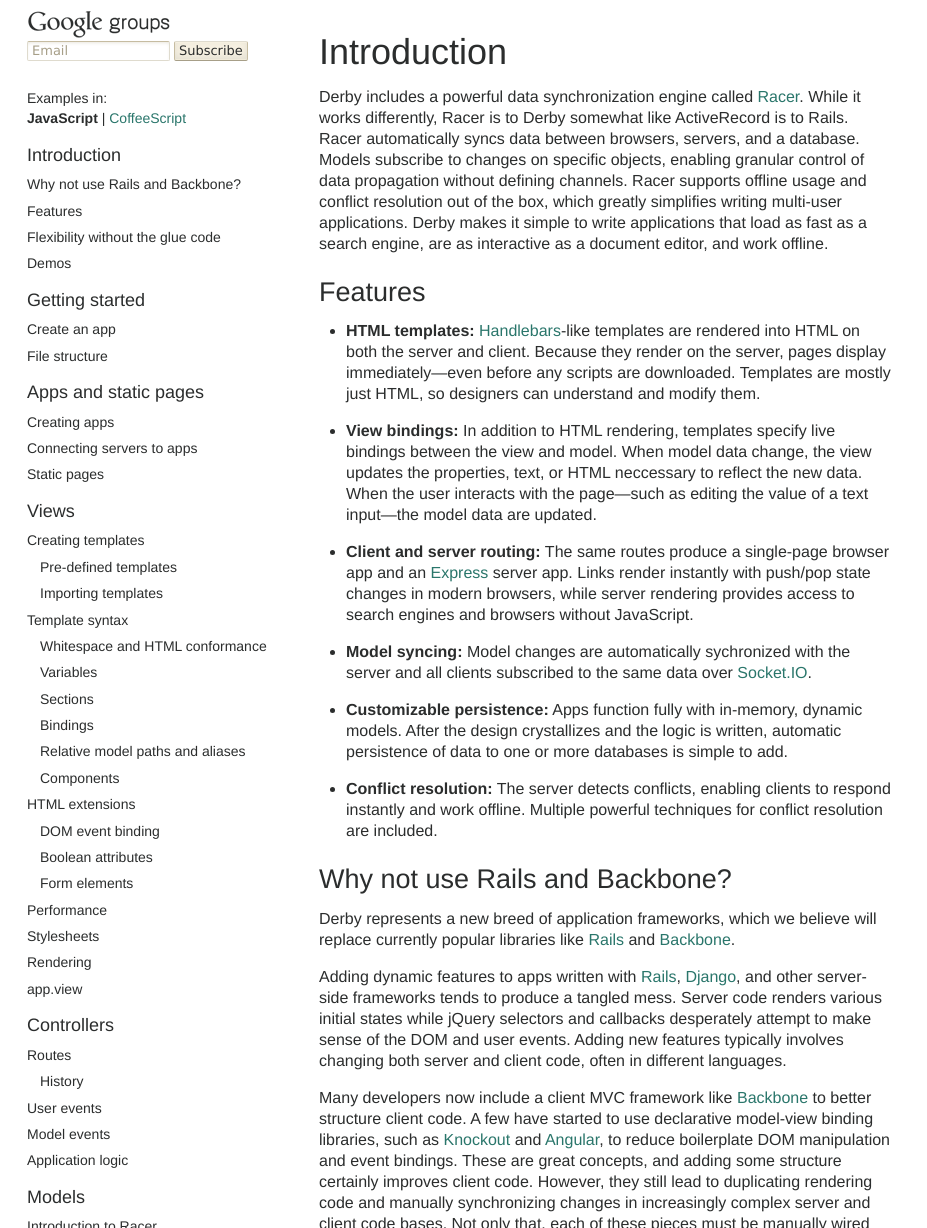
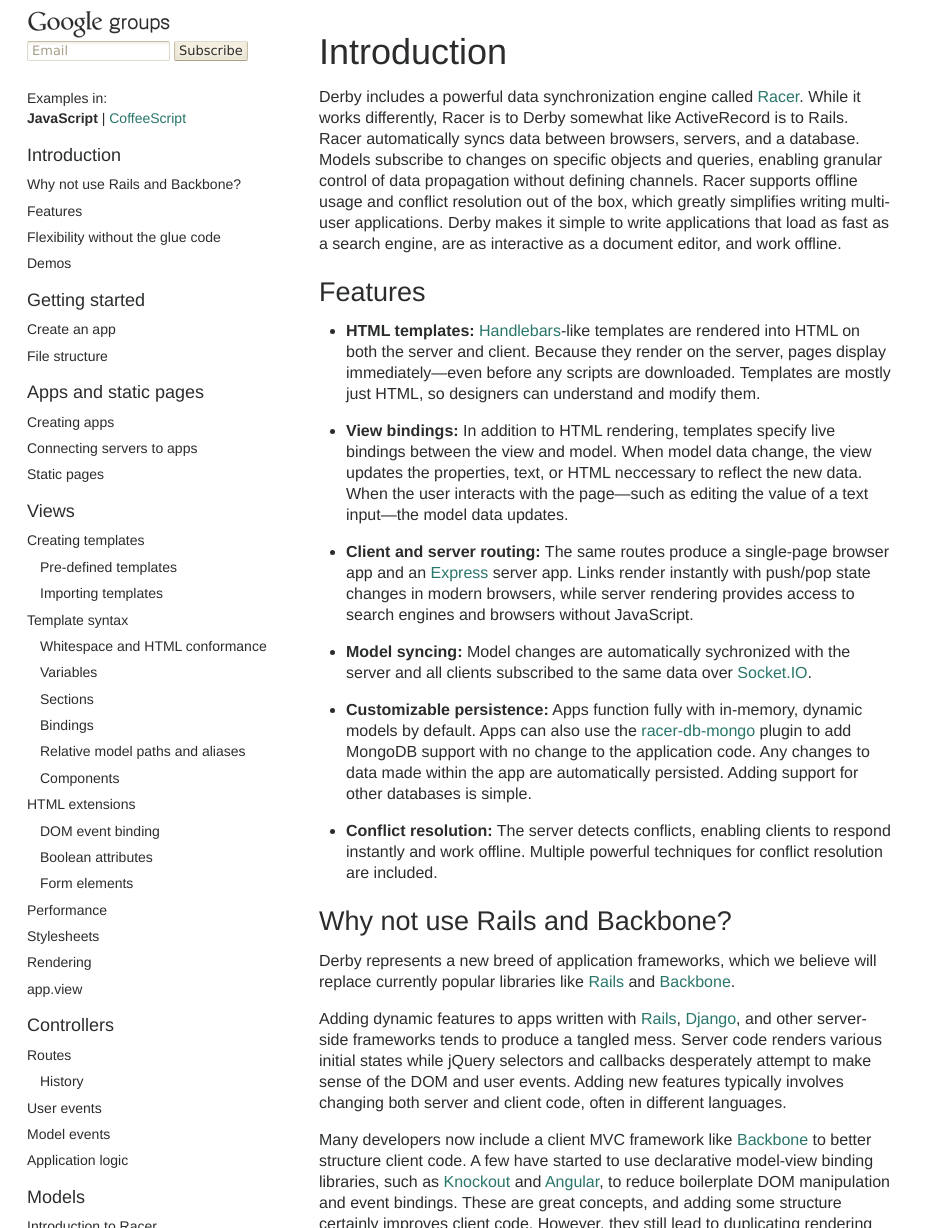
Before and after one commit to derbyjs/derby, a Jekyll site: the page built from index.md, in a window 1280 px wide and 1400 px high, scrolled down 1304 px, cut to the strip 172-1400 px from the top of the window. Shown: the whole strip, without its empty margins (0-927 px from the left). Built offline with Jekyll 4.4.1, drawn with Linux system fonts in a browser that asks for light colours; some of the changed text lies outside the part shown.

Commit message:
Edit copy and respect column limits

```diff
--- a/index.md
+++ b/index.md
@@ -110,7 +110,8 @@ headers:
 
 # Derby
 
-<p class="promo">MVC framework making it easy to write realtime, collaborative applications that run in both Node.js and browsers.</p>
+<p class="promo">MVC framework making it easy to write realtime, collaborative
+applications that run in both Node.js and browsers.</p>
 
 <h3 class="javascript">hello.js</h3>
 {% highlight javascript %}
@@ -187,11 +188,11 @@ Derby includes a powerful data synchronization engine called
 [Racer](http://racerjs.com/). While it works differently, Racer is to Derby
 somewhat like ActiveRecord is to Rails. Racer automatically syncs data between
 browsers, servers, and a database. Models subscribe to changes on specific
-objects, enabling granular control of data propagation without defining
-channels. Racer supports offline usage and conflict resolution out of the box,
-which greatly simplifies writing multi-user applications. Derby makes it simple
-to write applications that load as fast as a search engine, are as interactive
-as a document editor, and work offline.
+objects and queries, enabling granular control of data propagation without
+defining channels. Racer supports offline usage and conflict resolution out of
+the box, which greatly simplifies writing multi-user applications. Derby makes
+it simple to write applications that load as fast as a search engine, are as
+interactive as a document editor, and work offline.
 
 ## Features
 
@@ -204,7 +205,7 @@ as a document editor, and work offline.
   bindings between the view and model. When model data change, the view updates
   the properties, text, or HTML neccessary to reflect the new data. When the
   user interacts with the page---such as editing the value of a text
-  input---the model data are updated.
+  input---the model data updates.
 
 * **Client and server routing:** The same routes produce a single-page browser
   app and an [Express](http://expressjs.com/) server app. Links render
@@ -216,8 +217,11 @@ as a document editor, and work offline.
   [Socket.IO](http://socket.io/).
 
 * **Customizable persistence:** Apps function fully with in-memory, dynamic
-  models. After the design crystallizes and the logic is written, automatic
-  persistence of data to one or more databases is simple to add.
+  models by default. Apps can also use the
+  [racer-db-mongo](https://github.com/codeparty/racer-db-mongo) plugin to add
+  MongoDB support with no change to the application code. Any changes to data
+  made within the app are automatically persisted. Adding support for other
+  databases is simple.
 
 * **Conflict resolution:** The server detects conflicts, enabling clients to
   respond instantly and work offline. Multiple powerful techniques for conflict
@@ -428,7 +432,8 @@ then associated with a server by requiring the app within the server file.
 
 > ### `app = `derby.createApp` ( module )`
 >
-> **module:** Derby uses the module object to create an app. The app's name is taken from its filename, and Derby exports a number of methods on the app.
+> **module:** Derby uses the module object to create an app. The app's name is
+> taken from its filename, and Derby exports a number of methods on the app.
 >
 > **app:** Returns an app object, which is equivalent to `module.exports`.
 
@@ -473,7 +478,10 @@ dynamic content.
 >
 > **root:** The root path that contains the "views" and "styles" directories.
 >
-> **staticPages:** Returns a staticPages object, which has a render method. (While unused, static is a [reserved JavaScript keyword](https://developer.mozilla.org/en/JavaScript/Reference/Reserved_Words), and it cannot be a variable name.)
+> **staticPages:** Returns a staticPages object, which has a render method.
+> (While unused, static is a [reserved JavaScript
+> keyword](https://developer.mozilla.org/en/JavaScript/Reference/Reserved_Words),
+> and it cannot be a variable name.)
 
 The staticPages object keeps a reference to the directory root and provides a
 `staticPages.render()` method. It is intended for use in server-only Express
```
Also changed, not shown: other parts of index.md (+3 -1 lines).
